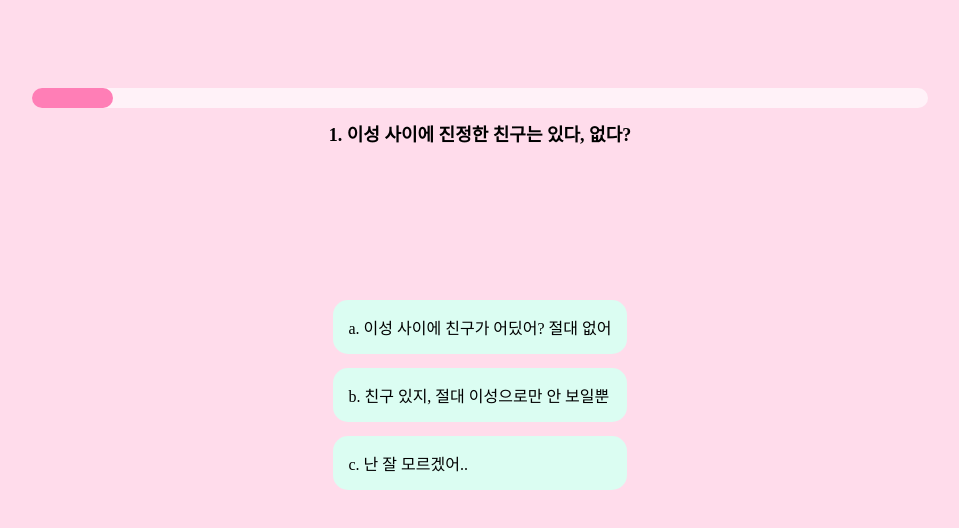
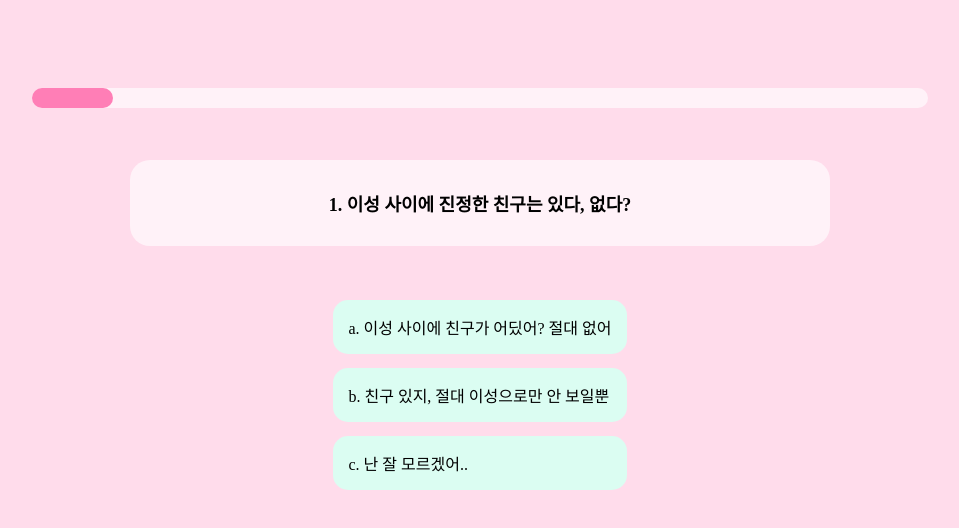
Before and after one commit to jueunhong/MyMBTI, a React (Create React App) app in the folder mbti-test/: page /#/Test in a window 1280 px wide. Shown: the top 528 px of the page, without its empty margins (160-1119 px from the left). Built offline with nearby package versions, Linux system fonts and the light colour scheme; a web font is replaced by a local one.

Commit message:
CSS 약간 수정

```diff
--- a/mbti-test/src/pages/HomeForm.js
+++ b/mbti-test/src/pages/HomeForm.js
@@ -113,6 +113,10 @@ const StyledBottomSheet = styled.div`
   & > form > ul > li {
     cursor: pointer;
   }
+  & > form > ul > li:hover {
+    background-color: rgb(151, 255, 220);
+    border-radius: 15px;
+  }
 
 `;
 
--- a/mbti-test/src/pages/Result.js
+++ b/mbti-test/src/pages/Result.js
@@ -30,7 +30,8 @@ const Result = () => {
             <h2 className={styles.Title}>당신의 연애 유형 동물은?</h2>
             <h4 className={styles.name}>{name}</h4>
             <img src={img} alt="" width={200} height={200}/>
-            <p className={styles.desc}>{desc}</p>
+            <div className={styles.descBox}><p className={styles.desc}>{desc}</p></div>
+
         </div>
     )
 }
--- a/mbti-test/src/pages/Result.module.css
+++ b/mbti-test/src/pages/Result.module.css
@@ -14,18 +14,24 @@
 .Title {text-align: center;
         font-family: "pretendard-extrabold";
         position: fixed;
-        top: 15%;
+        top: 10%;
         }
 
 .name {
     font-family: "pretendard-extrabold";
     position: fixed;
-    top: 20%;
+    top: 15%;
 }
 
 .desc {
     font-family: "pretendard-medium";
-    padding: 0 5%;
-    margin-top: 8%;
+    padding: 50px 60px;
     line-height: 27px;
 }
+
+.descBox {
+    width: 90%;
+    margin-top: 30px;
+    background-color: rgb(255, 242, 248);
+    border-radius: 30px;
+}
--- a/mbti-test/src/pages/Test.module.css
+++ b/mbti-test/src/pages/Test.module.css
@@ -14,9 +14,12 @@
 .question {
     position: fixed;
     text-align: center;
-    top: 15%;
-    width: 80%;
+    top: 20%;
+    width: 50%;
+    padding: 30px;
     font-size: 18px;
+    background-color: rgb(255, 242, 248);
+    border-radius: 20px;
 }
 
 
```
